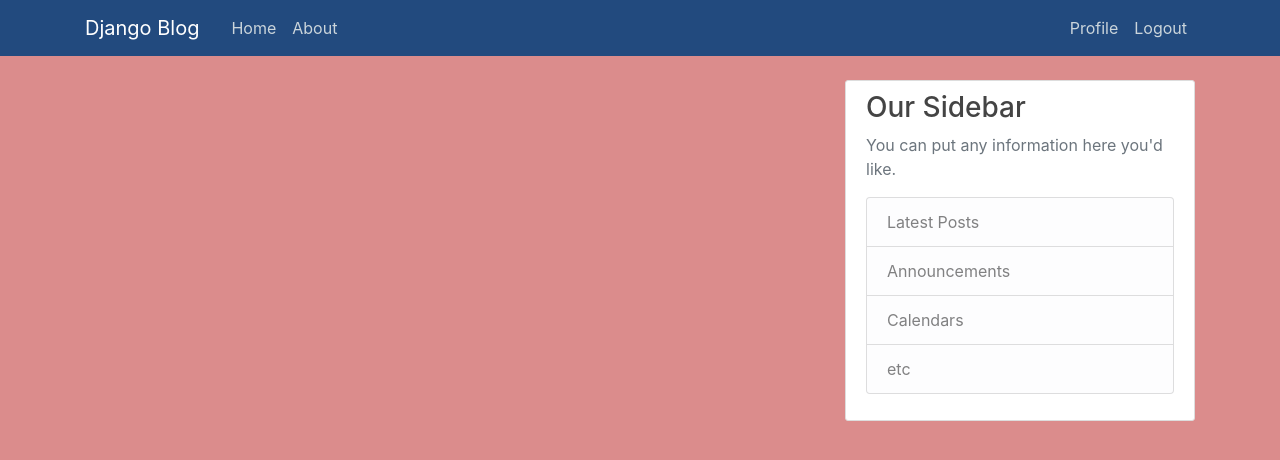
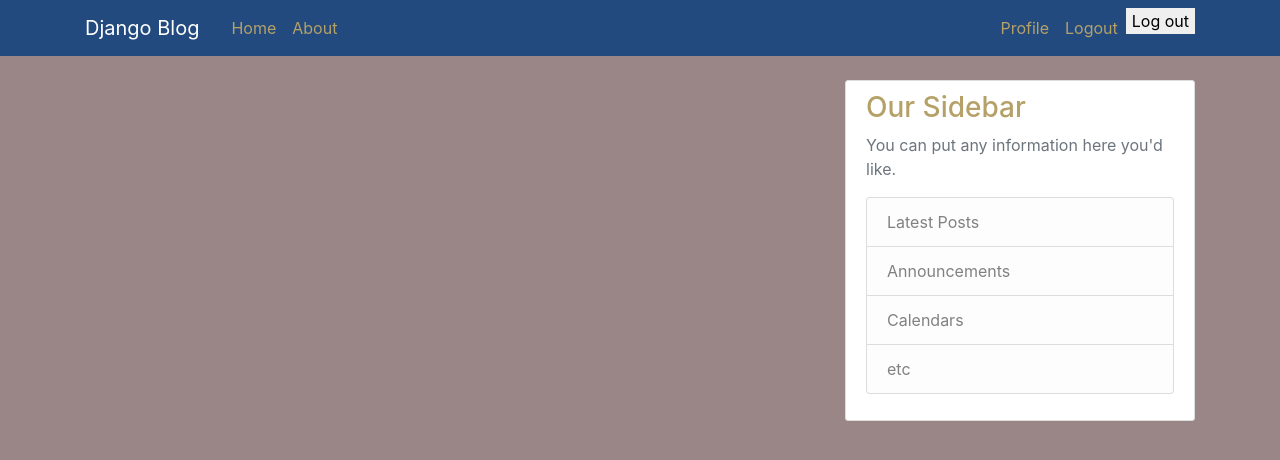
Before and after one commit to DermotKelly/UCD-Project, a Django app: page / in a window 1280 px wide. Shown: the top 460 px of the page. Run offline with Django 5.2, Linux system fonts and the light colour scheme; a user stored in the database is signed in; data that the repository does not hold is empty; some libraries are stand-ins or nearby versions.

Commit message:
Third Commit

```diff
--- a/django_project/blog/static/blog/main.css
+++ b/django_project/blog/static/blog/main.css
@@ -1,5 +1,5 @@
 body {
-    background: #db8c8c;
+    background: #9a8686;
     color: #333333;
     margin-top: 5rem;
 }
@@ -10,7 +10,7 @@ h3,
 h4,
 h5,
 h6 {
-    color: #444444;
+    color: #b5a168;
 }
 
 ul {
@@ -22,7 +22,7 @@ ul {
 }
 
 .site-header .navbar-nav .nav-link {
-    color: #cbd5db;
+    color: #b5a168;
 }
 
 .site-header .navbar-nav .nav-link:hover {
@@ -42,7 +42,7 @@ ul {
 }
 
 .article-title {
-    color: #444444;
+    color: #b5a168;
 }
 
 a.article-title:hover {
@@ -87,3 +87,10 @@ a.article-title:hover {
 .account-heading {
     font-size: 2.5rem;
 }
+
+button.tolink {
+
+    background-color: none;
+    border:none;
+
+}
--- a/django_project/blog/templates/blog/base.html
+++ b/django_project/blog/templates/blog/base.html
@@ -36,6 +36,16 @@
               {% if user.is_authenticated %}
               <a class="nav-item nav-link" href="{% url 'profile' %}">Profile</a>
               <a class="nav-item nav-link" href="{% url 'logout' %}">Logout</a>
+
+
+
+              <form action="{% url 'logout' %}" method="post" class='tolink'>
+                {% csrf_token %}
+                <button class='tolink' type="submit">Log out</button>
+            </form>
+
+
+
               {% else %}
               <a class="nav-item nav-link" href="{% url 'login' %}">Login</a>
               <a class="nav-item nav-link" href="{% url 'register' %}">Register</a>
--- a/django_project/django_project/settings.py
+++ b/django_project/django_project/settings.py
@@ -131,3 +131,5 @@ CRISPY_TEMPLATE_PACK = 'bootstrap5'
 LOGIN_REDIRECT_URL = 'blog-home'
 
 LOGIN_URL = 'login'
+
+LOGOUT_REDIRECT_URL = 'blog-home'
```
Also changed, not shown: django_project/db.sqlite3.
